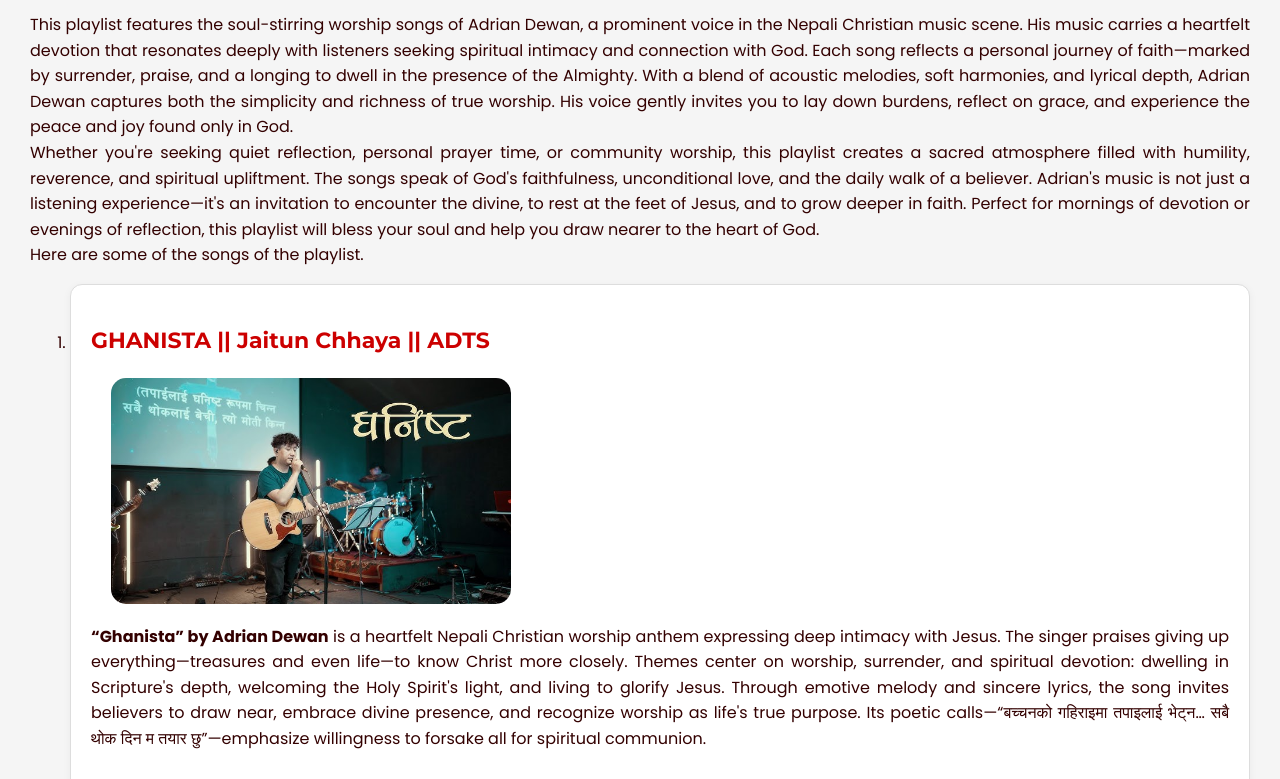
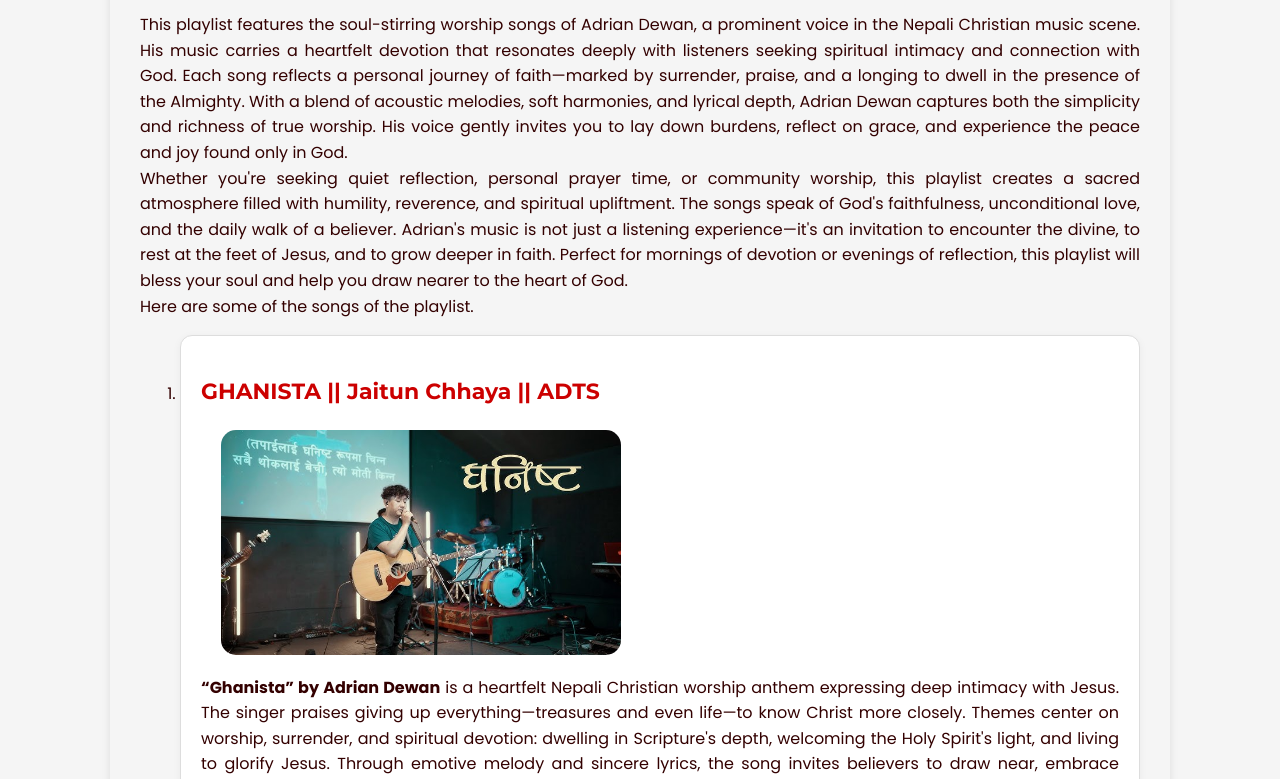
Before and after one commit to sudipbeatz777/Sudip-Beatz-HTML-site, a plain HTML site: page index.html in a window 1280 px wide. Shown: the part 112-891 px from the top of the page. Drawn offline with Linux system fonts and the light colour scheme.

Commit message:
Update style.css

```diff
--- a/style.css
+++ b/style.css
@@ -11,7 +11,7 @@ h1 {
 }
 
 body {
-    max-width: 1-00px;
+    max-width: 1000px;
     margin: auto;
     background-color: whitesmoke;
     font-family: "Poppins", sans-serif;
```
